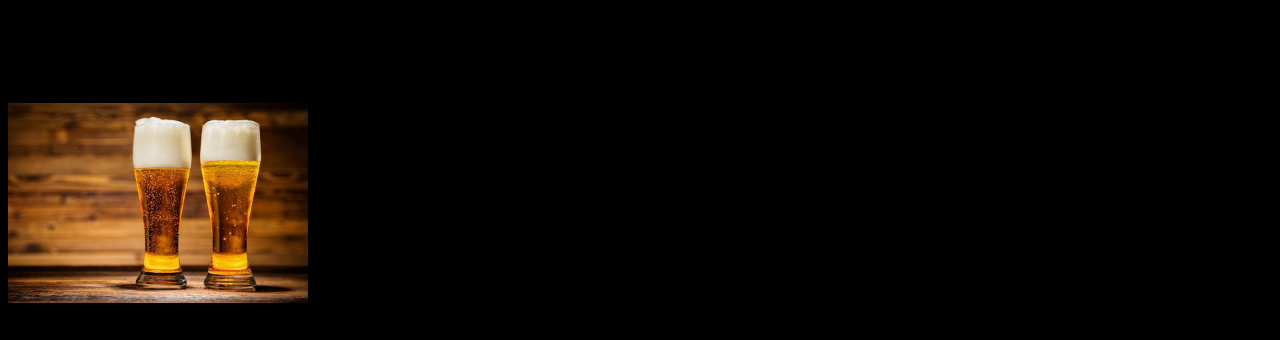
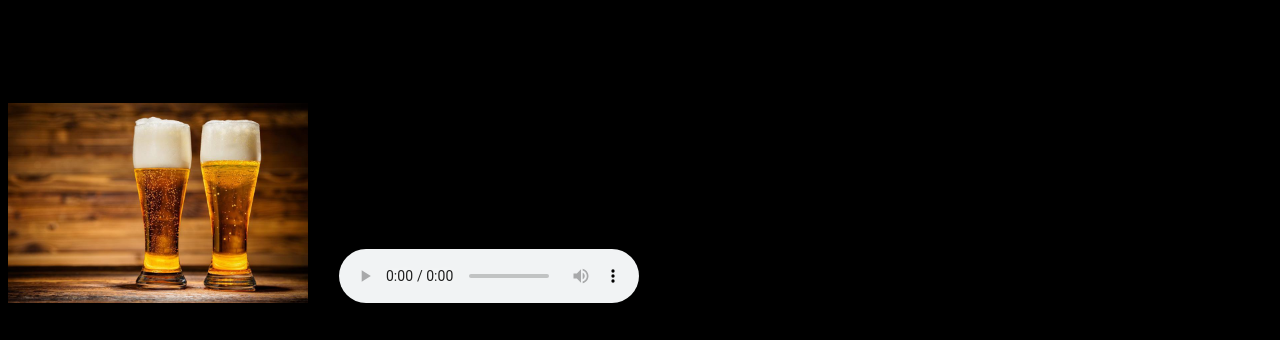
Before and after one commit to dawidzav/dawidzav.github.io, a plain HTML site: page index.html in a window 1280 px wide. Shown: the part 569-909 px from the top of the page. Before the commit the page ends 880 px from the top, so only its background shows below. Drawn offline with Linux system fonts and the light colour scheme.

Commit message:
commiting

```diff
--- a/index.html
+++ b/index.html
@@ -10,4 +10,9 @@
 </body>
 </html>
 <img src="images/piwo1.jpg" alt="yummy" width="300" height="200">
+<audio controls>
+    <source src="audio/piwosong.mp3" type="audio/mpeg">
+    Twoja przeglądarka nie obsługuje odtwarzacza audio.
+  </audio>
+
 </head>
```
Also changed, not shown: 1 other file.
